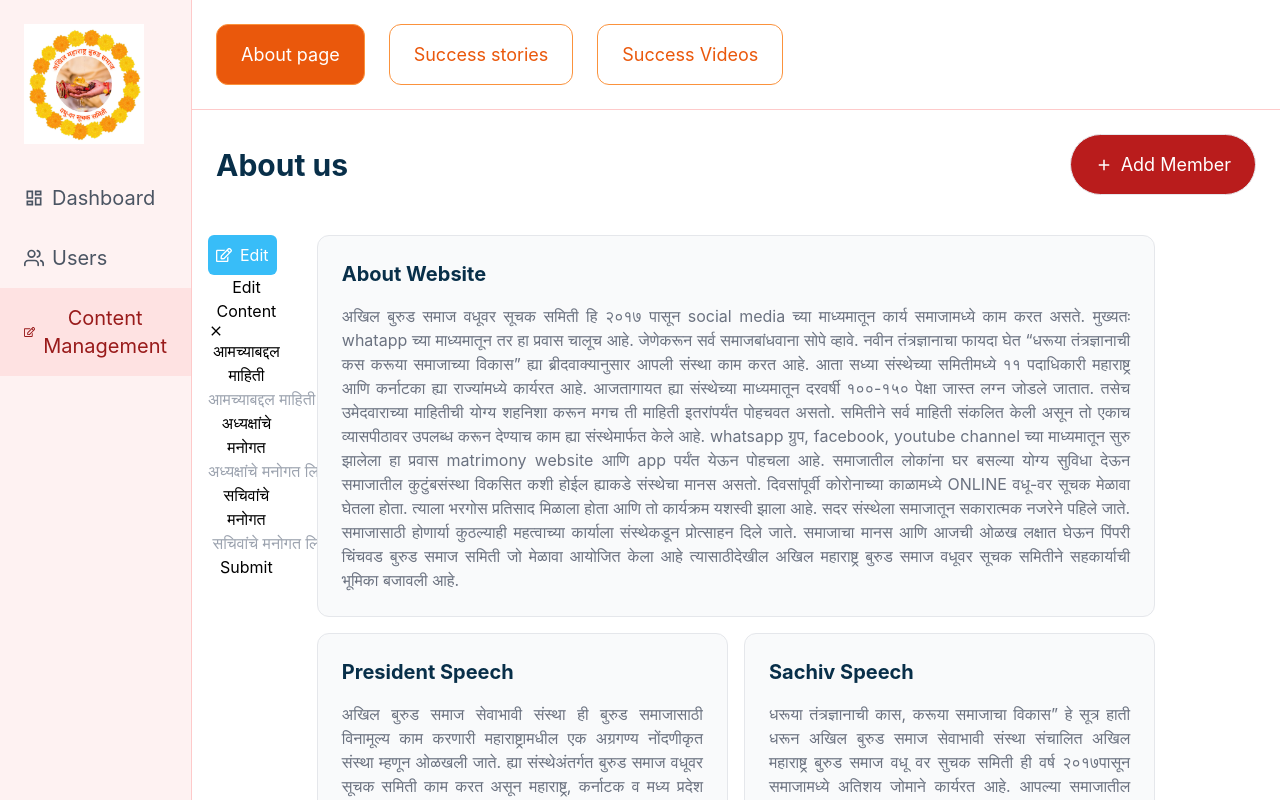
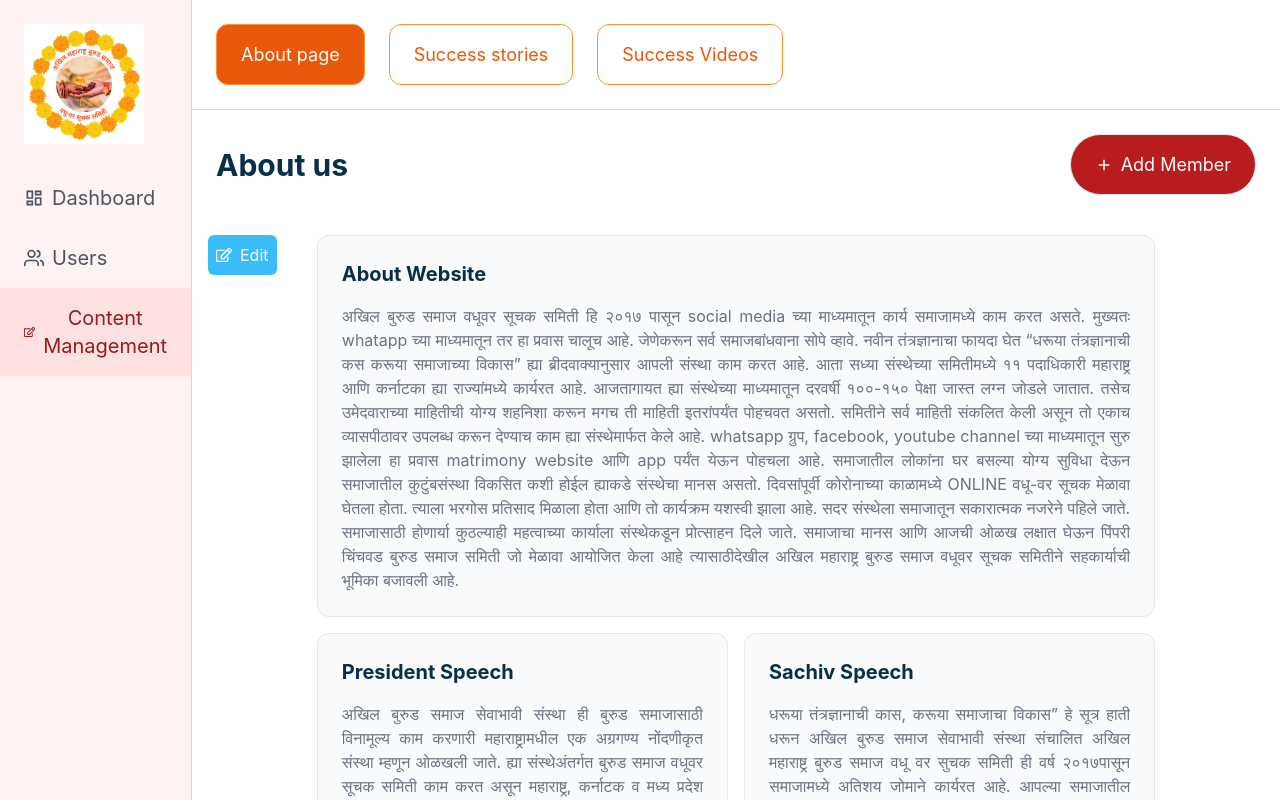
Before and after one commit to Increditex-Software-Solutions-Pvt-Ltd/new_BurudBandhan, a React (Create React App) app in the folder frontend/: page /admin in a window 1280 px wide. Both pictures are taken after a click on the element "Content Management". Shown: the top 800 px of the page. Built offline with nearby package versions, Linux system fonts and the light colour scheme.

Commit message:
added edit about us modal

```diff
--- a/frontend/src/Components/Admin/EditAboutUs.jsx
+++ b/frontend/src/Components/Admin/EditAboutUs.jsx
@@ -1,4 +1,4 @@
-import React from 'react';
+import React, { useState } from 'react';
 import HeadingAndparagraph from './HeadingAndparagraph';
 import { FaRegEdit } from "react-icons/fa";
 import { MdClose } from "react-icons/md";
@@ -20,11 +20,25 @@ const sachivSpeech = {
 };
 
 const EditAboutUs = () => {
+    const [isVisible, setIsVisible] = useState(false);
+
+    const onOpen = ()=>{
+        setIsVisible(true);
+    }
+    const onClose = ()=>{
+        setIsVisible(false);
+    }
+
+    const handleUpdate = ()=>{
+        // add update logic here
+    }
+
   return (
     <div className='flex '>
         {/* edit button */}
-        <div className='p-4 w-[10%] '>
+        <div className='p-4 w-[10%] relative'>
             <div
+            onClick = {onOpen}
             className=' w-fit flex items-center gap-2
             text-white bg-sky-400 hover:bg-sky-500 p-2 rounded-md
             cursor-pointer
@@ -34,33 +48,41 @@ const EditAboutUs = () => {
             </div>
 
             {/* edit modal */}
-            <div>
-                <div>
-                    <p>Edit Content</p>
+            <div
+            style={{
+                display: isVisible? 'block':'none'
+            }}
+            className='min-w-[400px] text-left absolute top-16 bg-white p-6  shadow-2xl'>
+                <div className='border-b pb-2 flex justify-between items-center'>
+                    <p className='text-xl font-bold text-sky-950'>Edit Content</p>
                     {/* close icon */}
-                    <MdClose />
+                    <MdClose onClick={onClose} className='text-2xl font-bold text-sky-950 cursor-pointer' />
                 </div>
 
                 {/* form */}
-                <div>
-                    <form>
-                        <div>
-                            <label>आमच्याबद्दल माहिती</label>
-                            <input type="text" placeholder='आमच्याबद्दल माहिती लिहा' />
+                <div className='my-6'>
+                    <form className='flex flex-col gap-4 rounded-2xl'>
+                        <div >
+                            <label className='text-lg  font-semibold text-sky-950'>आमच्याबद्दल माहिती</label><br/>
+                            {/* <input type="text" placeholder='आमच्याबद्दल माहिती लिहा' /> */}
+                            <textarea className='border p-4 mt-2' placeholder='आमच्याबद्दल माहिती लिहा' rows='2' cols='50' />
                         </div>
 
                         <div>
-                            <label>अध्यक्षांचे मनोगत</label>
-                            <input type="text" placeholder="अध्यक्षांचे मनोगत लिहा" />
+                            <label className='text-lg  font-semibold text-sky-950'>अध्यक्षांचे मनोगत</label><br/>
+                            {/* <input type="text" placeholder="अध्यक्षांचे मनोगत लिहा" /> */}
+                            <textarea className='border p-4 mt-2' placeholder='अध्यक्षांचे मनोगत लिहा' rows='2' cols='50' />
+
                         </div>
 
                         <div>
-                            <label> सचिवांचे मनोगत</label>
-                            <input type="text" placeholder=" सचिवांचे मनोगत लिहा" />
+                            <label className='text-lg  font-semibold text-sky-950'> सचिवांचे मनोगत</label><br/>
+                            {/* <input type="text" placeholder=" सचिवांचे मनोगत लिहा" /> */}
+                            <textarea className='border p-4 mt-2' placeholder='सचिवांचे मनोगत लिहा' rows='2' cols='50' />
                         </div>
 
-                        <div>
-                            <input type='submit' />
+                        <div className='mt-4'>
+                            <input className='w-fit py-2 px-8 rounded-full text-white bg-sky-500' type='submit' value="अपडेट करा" />
                         </div>
 
                     </form>
```
